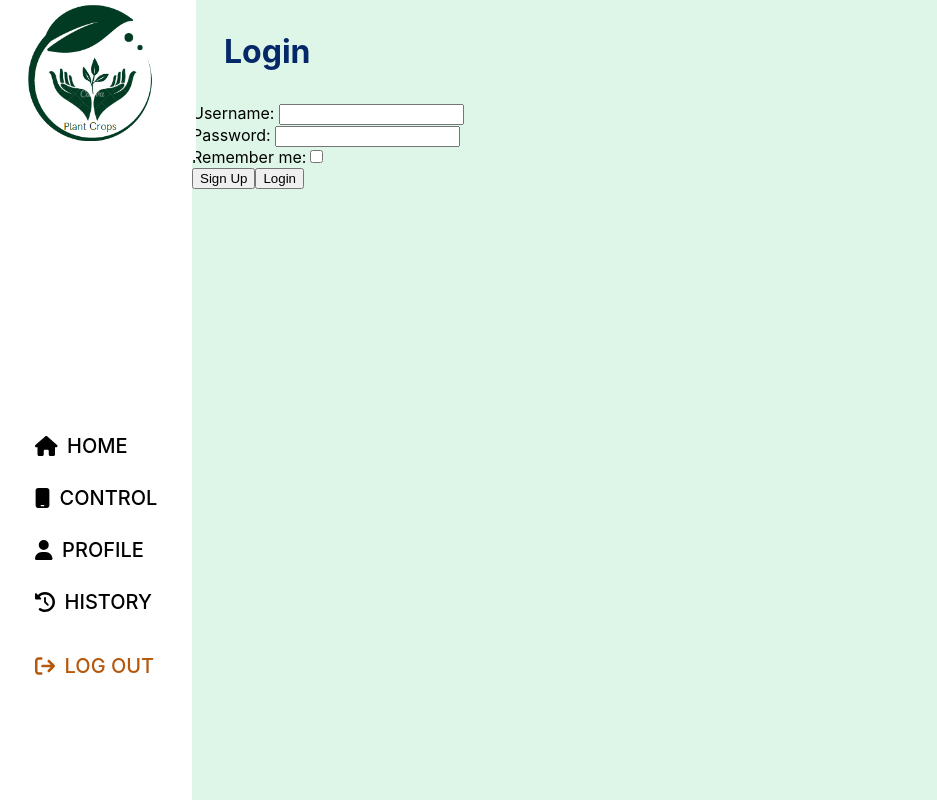
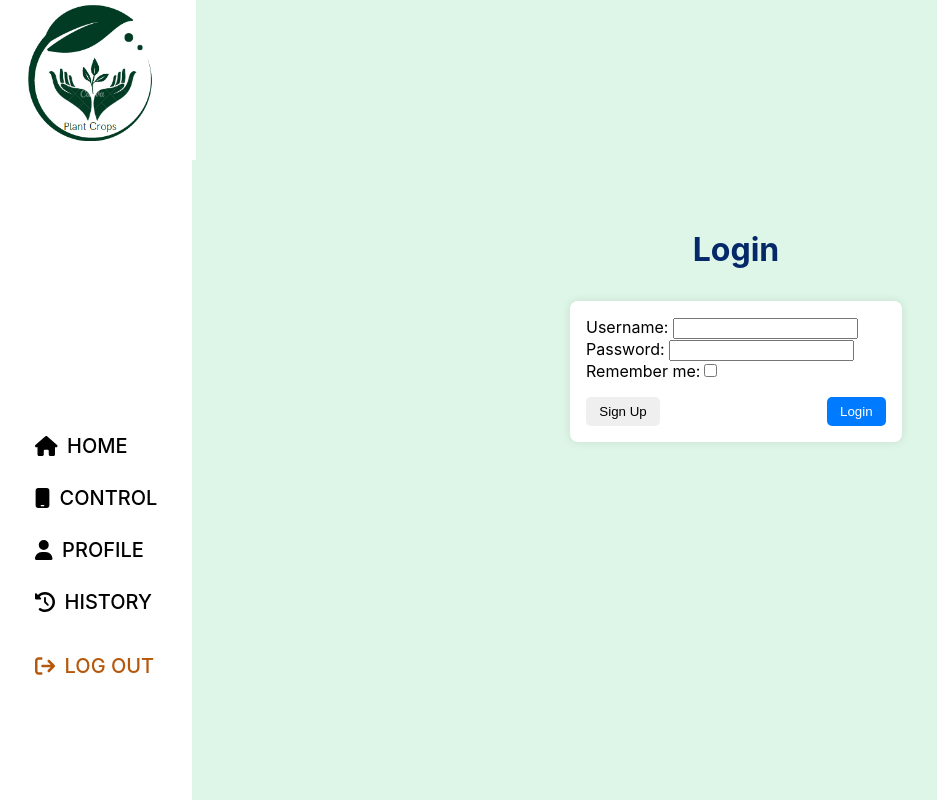
Before and after one commit to nguyenduyhung20/iot-garden, a React (Create React App) app in the folder client/: page /login in a window 1280 px wide. Shown: the whole page, without its empty margins (0-937 px from the left). Built offline with nearby package versions, Linux system fonts and the light colour scheme.

Commit message:
beautify a little, dont have time

```diff
--- a/client/src/components/Login.js
+++ b/client/src/components/Login.js
@@ -4,6 +4,7 @@ import axios from "axios";
 import Input from "./Input";
 import CheckBox from "./CheckBox";
 import jwtDecode from 'jwt-decode';
+import './Login.scss';
 
 
 function Login({ onLogin }) {
@@ -53,39 +54,33 @@ function Login({ onLogin }) {
 		navigate('/signup')
 	}
 	return (
-		<div>
-			<h1>Login</h1>
-			<form onSubmit={handleSubmit}>
+		<div className="login-container">
+			<h1 className="login-title">Login</h1>
+			<form className="login-form" onSubmit={handleSubmit}>
 				<Input
 					type="text"
 					value={username}
 					onChange={e => setUsername(e.target.value)}
 					label="Username: "
 				/>
-				<br />
 				<Input
 					type="password"
 					value={password}
 					onChange={e => setPassword(e.target.value)}
 					label="Password: "
 				/>
-				<br />
 				<CheckBox
 					checked={rememberMe}
 					onChange={e => setRememberMe(e.target.checked)}
 					label="Remember me:"
 				/>
-				<br />
-				<div>
-					<button type="button" onClick={handleSignUp}>Sign Up</button>
-					<button type="submit">Login</button>
+				<div className="login-actions">
+					<button className="sign-up-button" type="button" onClick={handleSignUp}>Sign Up</button>
+					<button className="login-button" type="submit">Login</button>
 				</div>
-
 			</form>
-
 		</div>
 	);
-
 };
 
 export default Login;
--- /dev/null
+++ b/client/src/components/Login.scss
@@ -0,0 +1,50 @@
+.login-container {
+    display: flex;
+    flex-direction: column;
+    justify-content: center;
+    align-items: center;
+    height: 80vh;
+}
+
+.login-title {
+    font-size: 2em;
+    margin-bottom: 1em;
+}
+
+.login-form {
+    display: flex;
+    flex-direction: column;
+    width: 300px;
+    background-color: white;
+    padding: 1em;
+    border-radius: 8px;
+    box-shadow: 0px 0px 10px rgba(0, 0, 0, 0.1);
+}
+
+.login-actions {
+    display: flex;
+    justify-content: space-between;
+    margin-top: 1em;
+}
+
+.sign-up-button,
+.login-button {
+    padding: 0.5em 1em;
+    border: none;
+    border-radius: 5px;
+    cursor: pointer;
+    transition: background-color 0.3s ease;
+
+    &:hover {
+        background-color: #ddd;
+    }
+}
+
+.login-button {
+    background-color: #007BFF;
+    color: white;
+
+    &:hover {
+        background-color: #0056b3;
+    }
+}
--- a/client/src/components/SignUp.js
+++ b/client/src/components/SignUp.js
@@ -2,6 +2,7 @@ import React, { useState } from 'react';
 import { useNavigate } from 'react-router-dom';
 import axios from 'axios';
 import Input from './Input';
+import './SignUp.scss';
 
 function SignUp(props) {
 	const [name, setName] = useState('');
@@ -21,18 +22,14 @@ function SignUp(props) {
 	};
 
 	return (
-		<div>
-			<h1>Sign Up</h1>
-			<form onSubmit={handleSubmit}>
+		<div className="signup-container">
+			<h1 className="signup-title">Sign Up</h1>
+			<form className="signup-form" onSubmit={handleSubmit}>
 				<Input label="Name:" type="text" value={name} onChange={e => setName(e.target.value)} />
-				<br />
 				<Input label="Username:" type="text" value={username} onChange={e => setUsername(e.target.value)} />
-				<br />
 				<Input label="Password:" type="password" value={password} onChange={e => setPassword(e.target.value)} />
-				<br />
 				<Input label="Confirm Password:" type="password" value={confirmPassword} onChange={e => setConfirmPassword(e.target.value)} />
-				<br />
-				<button type="submit">Sign Up</button>
+				<button className="signup-button" type="submit">Sign Up</button>
 			</form>
 		</div>
 	);
--- /dev/null
+++ b/client/src/components/SignUp.scss
@@ -0,0 +1,37 @@
+.signup-container {
+    display: flex;
+    flex-direction: column;
+    justify-content: center;
+    align-items: center;
+    height: 80vh;
+}
+
+.signup-title {
+    font-size: 2em;
+    margin-bottom: 1em;
+}
+
+.signup-form {
+    display: flex;
+    flex-direction: column;
+    width: 20vw;
+    background-color: white;
+    padding: 1em;
+    border-radius: 8px;
+    box-shadow: 0px 0px 10px rgba(0, 0, 0, 0.1);
+}
+
+.signup-button {
+    padding: 0.5em 1em;
+    margin-top: 1em;
+    border: none;
+    border-radius: 5px;
+    background-color: #007BFF;
+    color: white;
+    cursor: pointer;
+    transition: background-color 0.3s ease;
+
+    &:hover {
+        background-color: #0056b3;
+    }
+}
```
